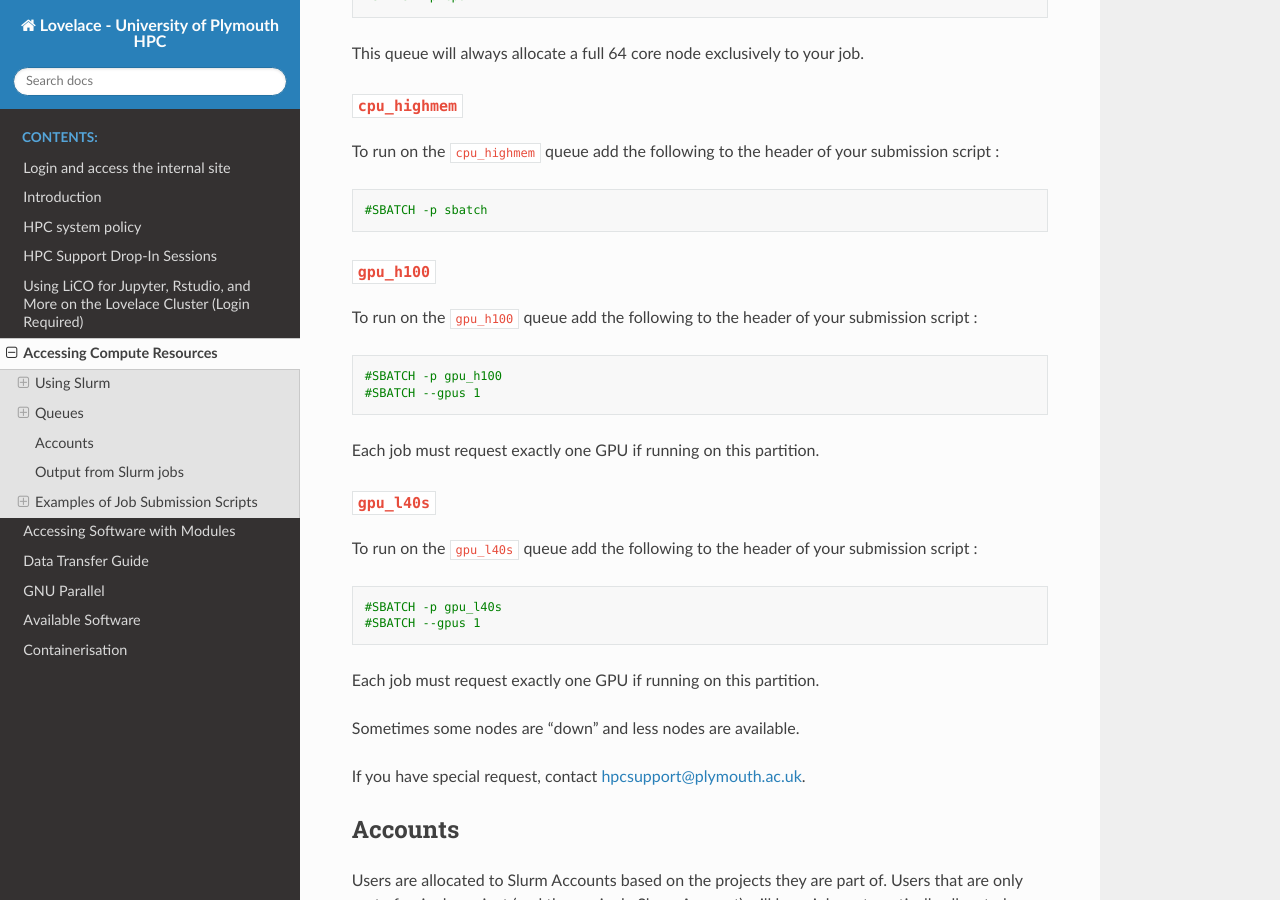
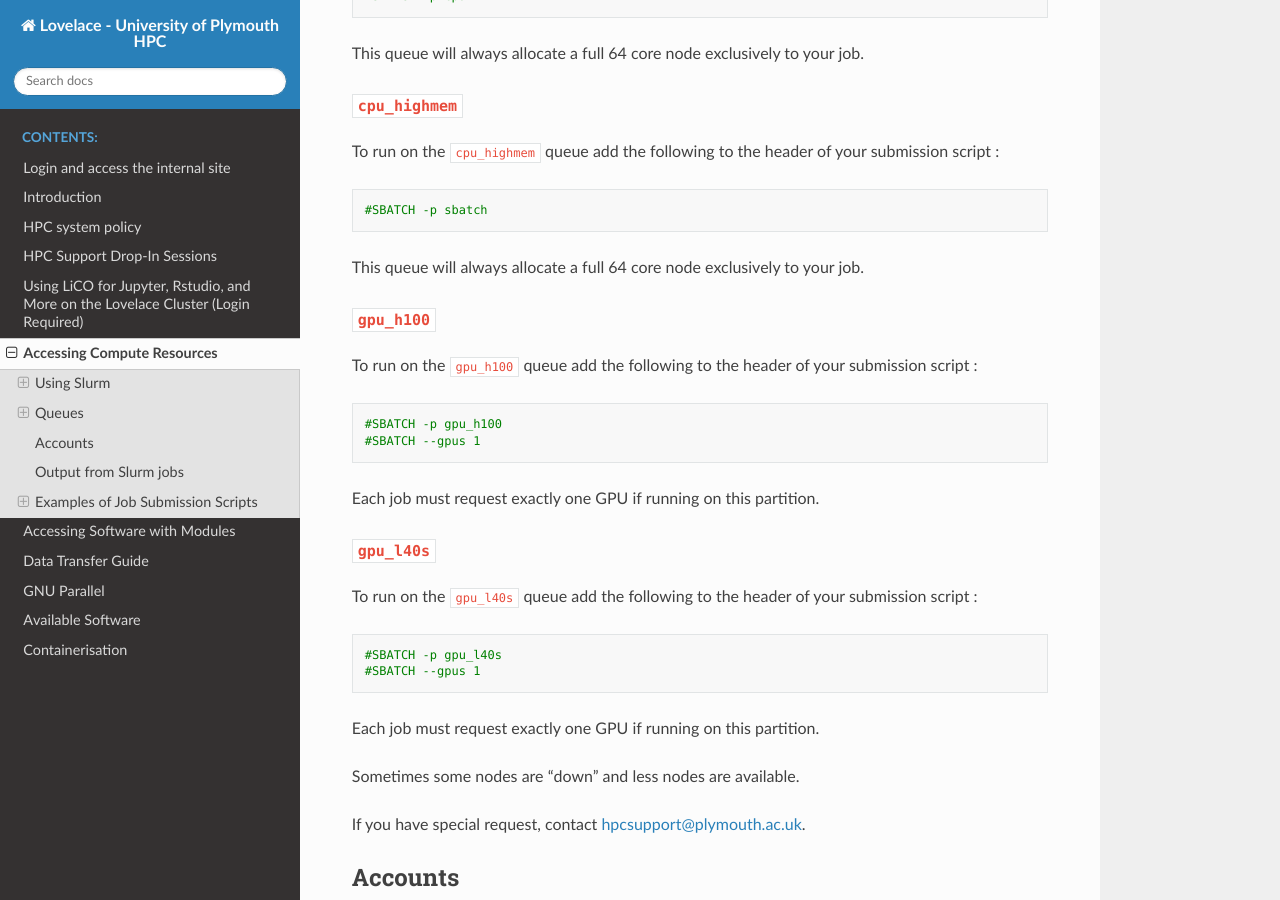
Before and after one commit to AbhinavPraveen/UoP-HPC-Docs, a Sphinx documentation site: the page built from source/user-guide/resources.rst, in a window 1280 px wide and 900 px high, scrolled down 2344 px. Built offline with Sphinx 7.4.7 and the Read the Docs theme 3.1.0, drawn with Linux system fonts in a browser that asks for light colours.

Commit message:
Specify highmem queue allocate full node

```diff
--- a/source/user-guide/resources.rst
+++ b/source/user-guide/resources.rst
@@ -122,6 +122,8 @@ submission script :
 
    #SBATCH -p sbatch
 
+This queue will always allocate a full 64 core node exclusively to your job.
+
 .. _gpu_h100_job:
 
 :plaintext:`gpu_h100`
```
